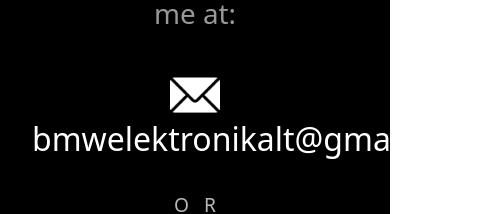
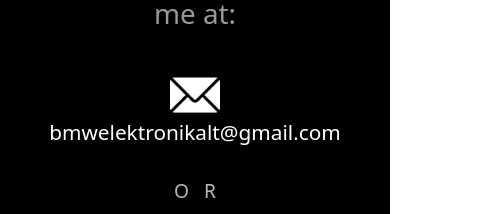
Before and after one commit to adoringdo/BMWelektronika, a React (Vite) app: page / in a window 390 px wide. Shown: the part 3926-4140 px from the top of the page, 481 px wide, since content can reach past the window. Built offline with nearby package versions, Linux system fonts and the light colour scheme.

Commit message:
add contact responsive design

```diff
--- a/src/Components/Contact/Contact.module.css
+++ b/src/Components/Contact/Contact.module.css
@@ -50,3 +50,9 @@
     align-items: center;
     gap: 10px;
 }
+
+@media screen and (max-width: 700px) {
+    .email {
+        font-size: 1.3rem;
+    }
+}
```
